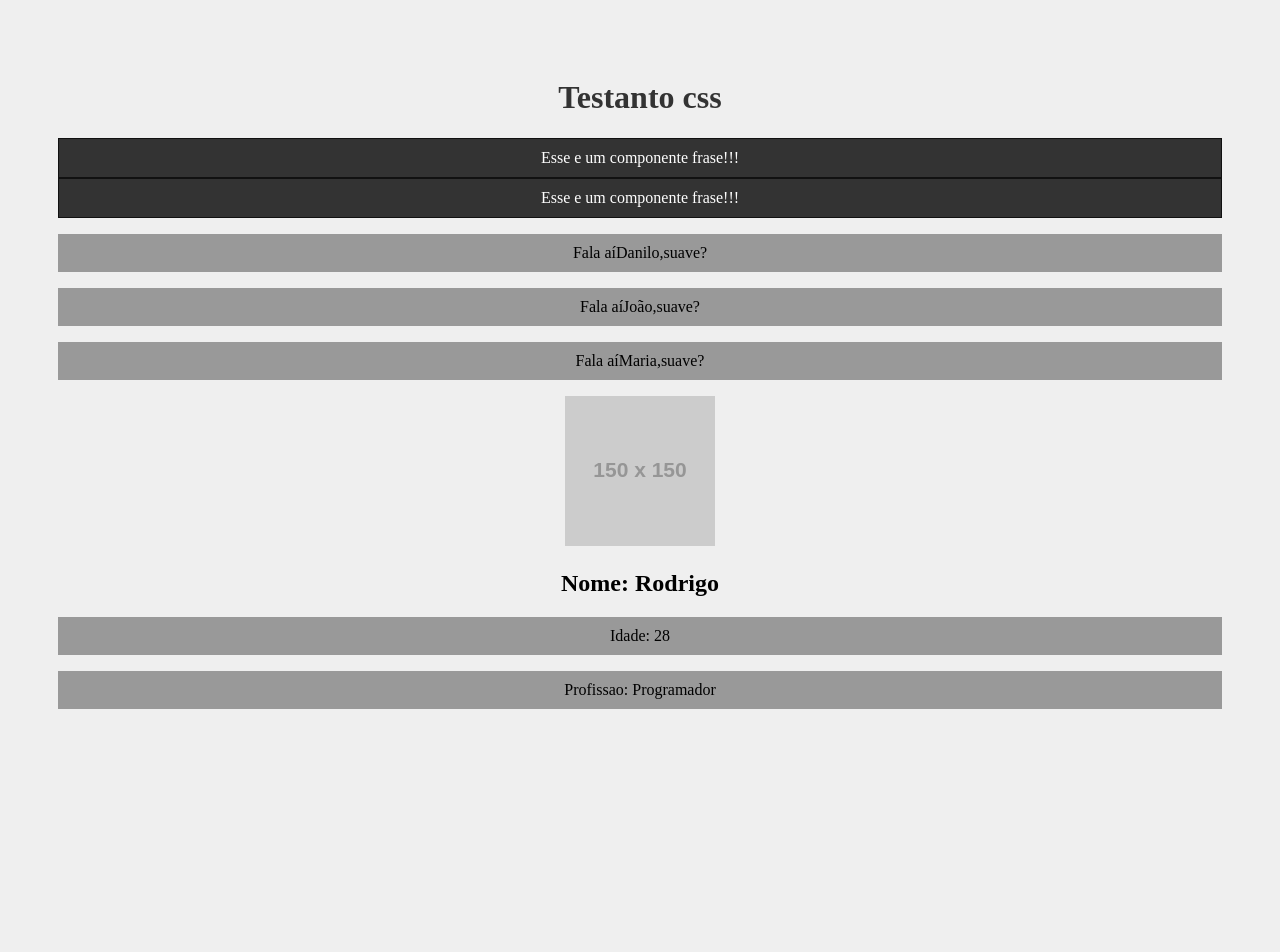
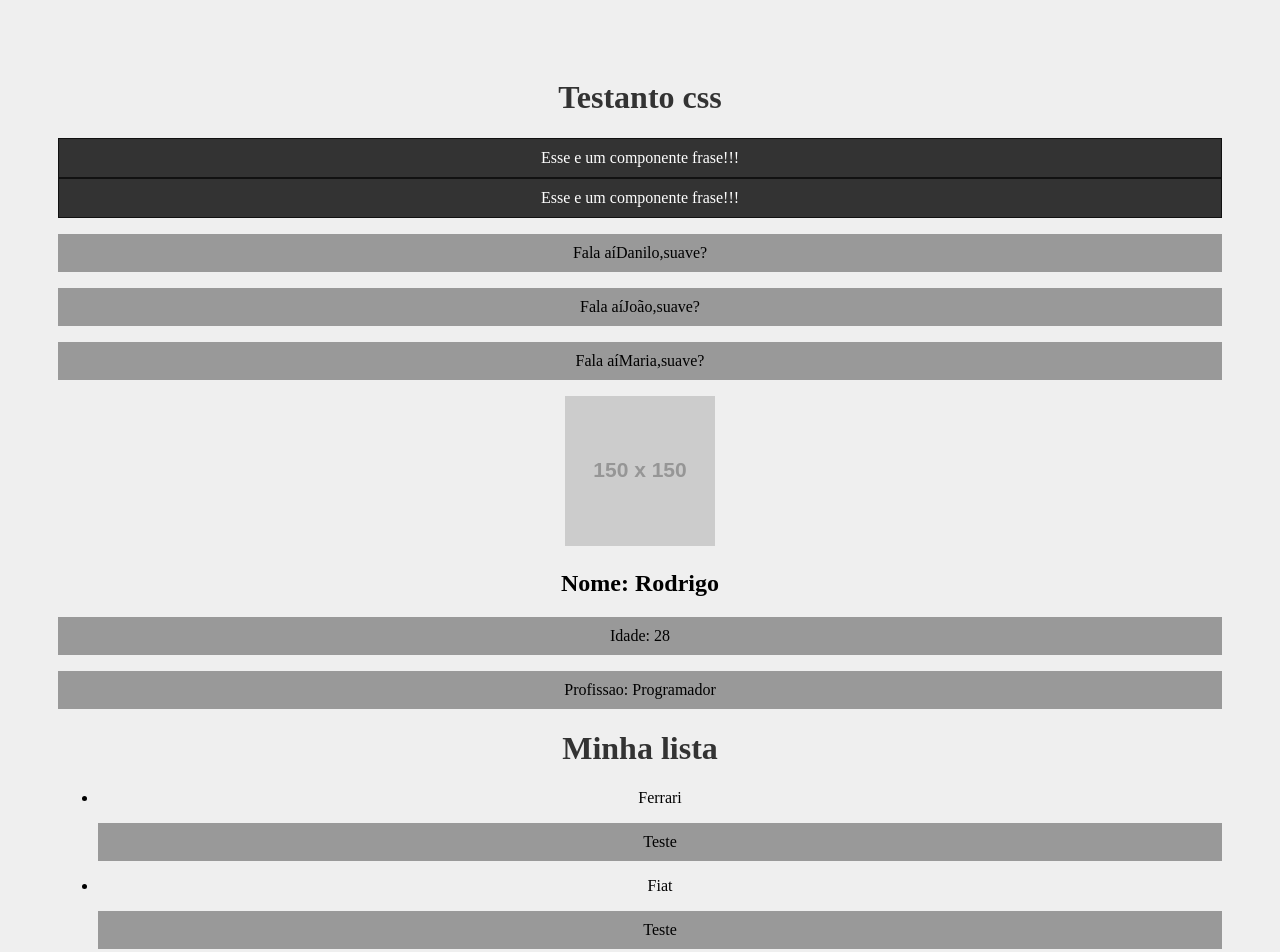
Before and after one commit to DanilodRamos/React-aulas, a React (Create React App) app in the folder meu-projeto/: page / in a window 1280 px wide. Shown: the top 952 px of the page. Before the commit the page ends 800 px from the top, so only its background shows below. Built offline with nearby package versions, Linux system fonts and the light colour scheme.

Commit message:
fragmentos
aula 07

```diff
--- a/meu-projeto/src/App.js
+++ b/meu-projeto/src/App.js
@@ -2,6 +2,7 @@
 import SayMyName from './components/SayMyName'
 import Pessoa from './components/Pessoa'
 import Frase from './components/Frase'
+import List from './components/List'
 
   function App(){
 
@@ -15,7 +16,12 @@
     <SayMyName nome="Danilo" />
     <SayMyName nome="João" />
     <SayMyName nome= {nome} />
-    <Pessoa nome= "Rodrigo" idade="28" profissao="Programador" foto="https://via.placeholder.com/150" />
+    <Pessoa
+    nome= "Rodrigo"
+     idade="28"
+     profissao="Programador"
+     foto="https://via.placeholder.com/150" />
+     <List />
     </div>
   )
 }
--- a/meu-projeto/src/components/HelloWorld.js
+++ b/meu-projeto/src/components/HelloWorld.js
@@ -1,4 +1,4 @@
-import Frase from './Frase.Js'
+import Frase from "./frase.js"
 function HelloWorld(
 ){
 return (
--- /dev/null
+++ b/meu-projeto/src/components/Item.js
@@ -0,0 +1,9 @@
+function Item(props){
+    return(
+        <>
+        <li>{props.marca}</li>
+        <p>Teste</p>
+        </>
+    )
+}
+export default Item
--- /dev/null
+++ b/meu-projeto/src/components/List.js
@@ -0,0 +1,14 @@
+import Item from './Item'
+function List(){
+    return (
+<>
+    <h1>Minha lista</h1>
+    <ul>
+        <Item marca="Ferrari" />
+        <Item marca="Fiat" />
+        <Item marca="Renault" />
+    </ul>
+</>
+    )
+}
+export default List
--- a/meu-projeto/src/components/Pessoa.js
+++ b/meu-projeto/src/components/Pessoa.js
@@ -1,13 +1,12 @@
-function Pessoa({nome, idade, profissao, foto}){
+function Pessoa({nome, idade, profissao, foto}) {
     return(
         <div>
             <img src={foto} alt={nome} />
             <h2>Nome: {nome}</h2>
             <p>Idade: {idade}</p>
             <p>Profissao: {profissao}</p>
-
-
         </div>
     )
 }
+
 export default Pessoa
--- a/meu-projeto/src/index.css
+++ b/meu-projeto/src/index.css
@@ -1,5 +1,7 @@
-body {padding: 50px;
-background-color: #efefef;}
+body {
+  padding: 50px;
+  padding-bottom: 500px;
+  background-color: #efefef;}
 h1{
   color: #333;
 }
```
